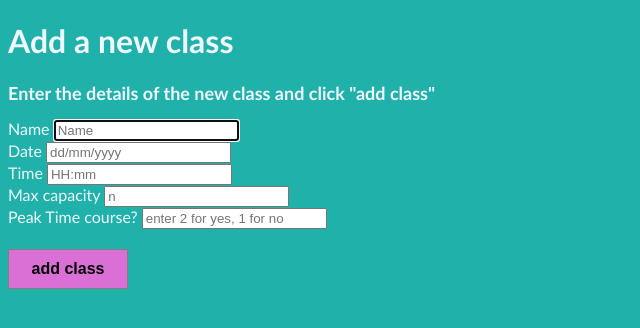
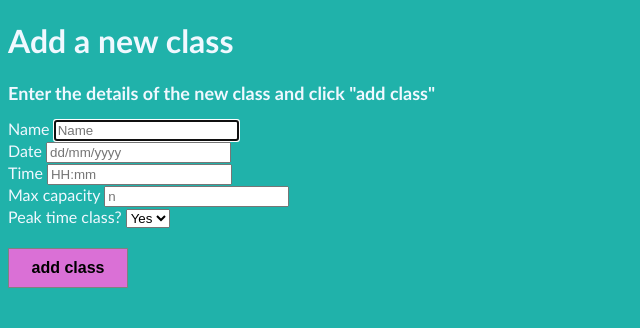
Before and after one commit to D-oro/gym, a Flask app: page /courses/new in a window 1280 px wide. Shown: the part 108-436 px from the top of the page, without its empty margins (0-640 px from the left). Run offline with Flask 2, Linux system fonts and the light colour scheme; data that the repository does not hold is empty; some libraries are stand-ins or nearby versions.

Commit message:
made input for peak and premium more user friendly

```diff
--- a/controllers/course_controller.py
+++ b/controllers/course_controller.py
@@ -26,7 +26,12 @@ def create():
     date = request.form['date']
     time = request.form['time']
     capacity = request.form['capacity']
-    peak = request.form['peak']
+
+    if request.form['peak'] == 'Yes':
+        peak = 2
+    else:
+        peak = 1
+
     course = Course(title, date, time, capacity, peak)
     course_repository.save(course)
     return redirect('/courses')
--- a/templates/courses/new.html
+++ b/templates/courses/new.html
@@ -32,9 +32,15 @@
     </div>
 
     <div>
-        <label for="peak">Peak Time course?</label>
-        <input type="peak" name="peak" id="peak" placeholder="enter 2 for yes, 1 for no">
+        <label for="peak">Peak time class?</label>
+        <select name="peak" id="peak">
+            <option value="Yes">Yes</option>
+            <option value="No">No</option>
+        </select>
     </div>
+
+
+
 
     <button type="submit" class="button3">add class</button>
 
--- a/templates/members/new.html
+++ b/templates/members/new.html
@@ -24,7 +24,10 @@
 
     <div>
         <label for="premium">Premium member?</label>
-        <input type="premium" name="premium" id="premium" placeholder="enter 2 for yes, 1 for no">
+        <select name="premium" id="premium">
+            <option value="Yes">Yes</option>
+            <option value="No">No</option>
+        </select>
     </div>
 
     <button type="submit" class="button3">add member</button>
```
Also changed, not shown: controllers/member_controller.py (+6 -1 lines).
